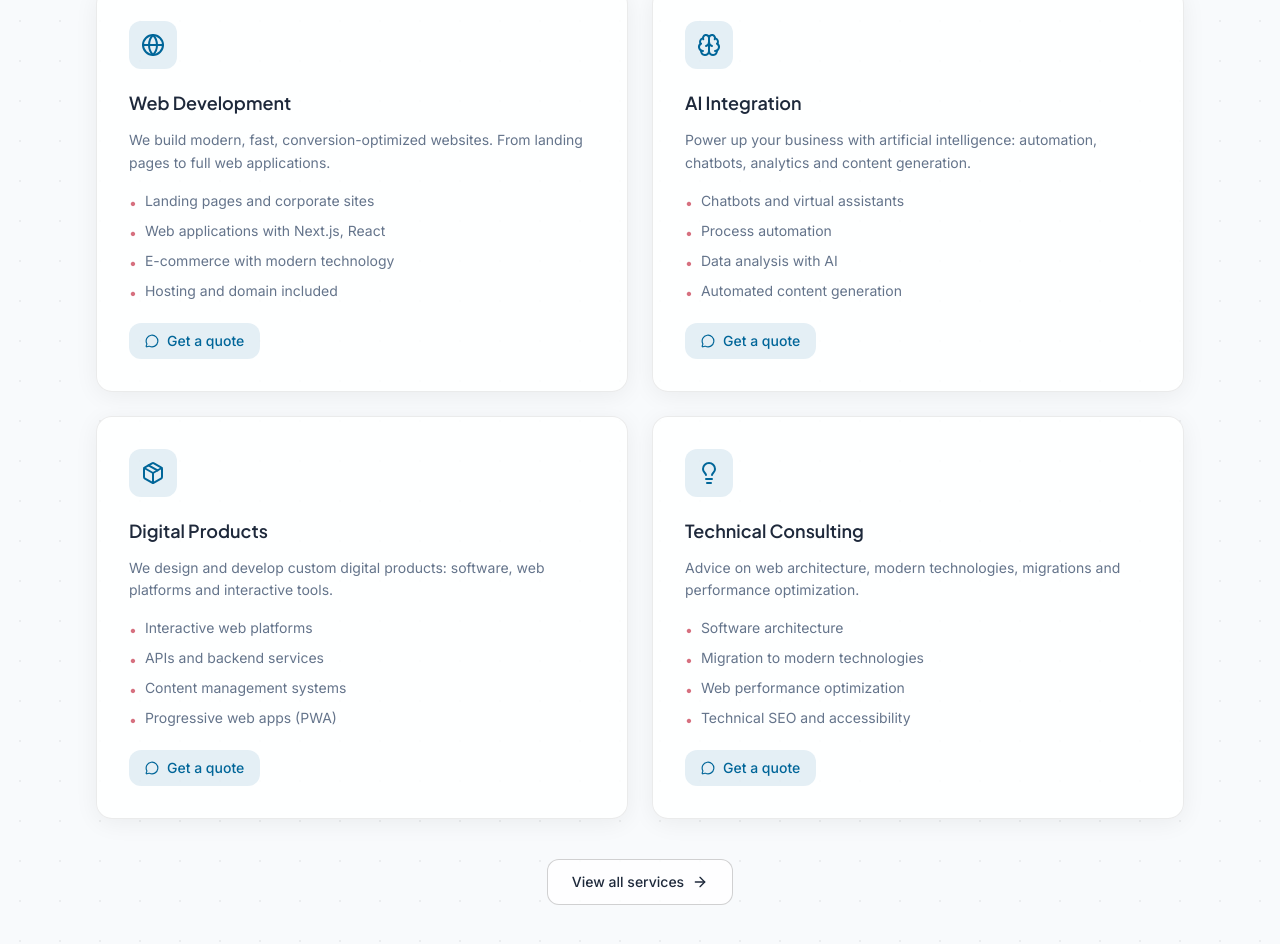
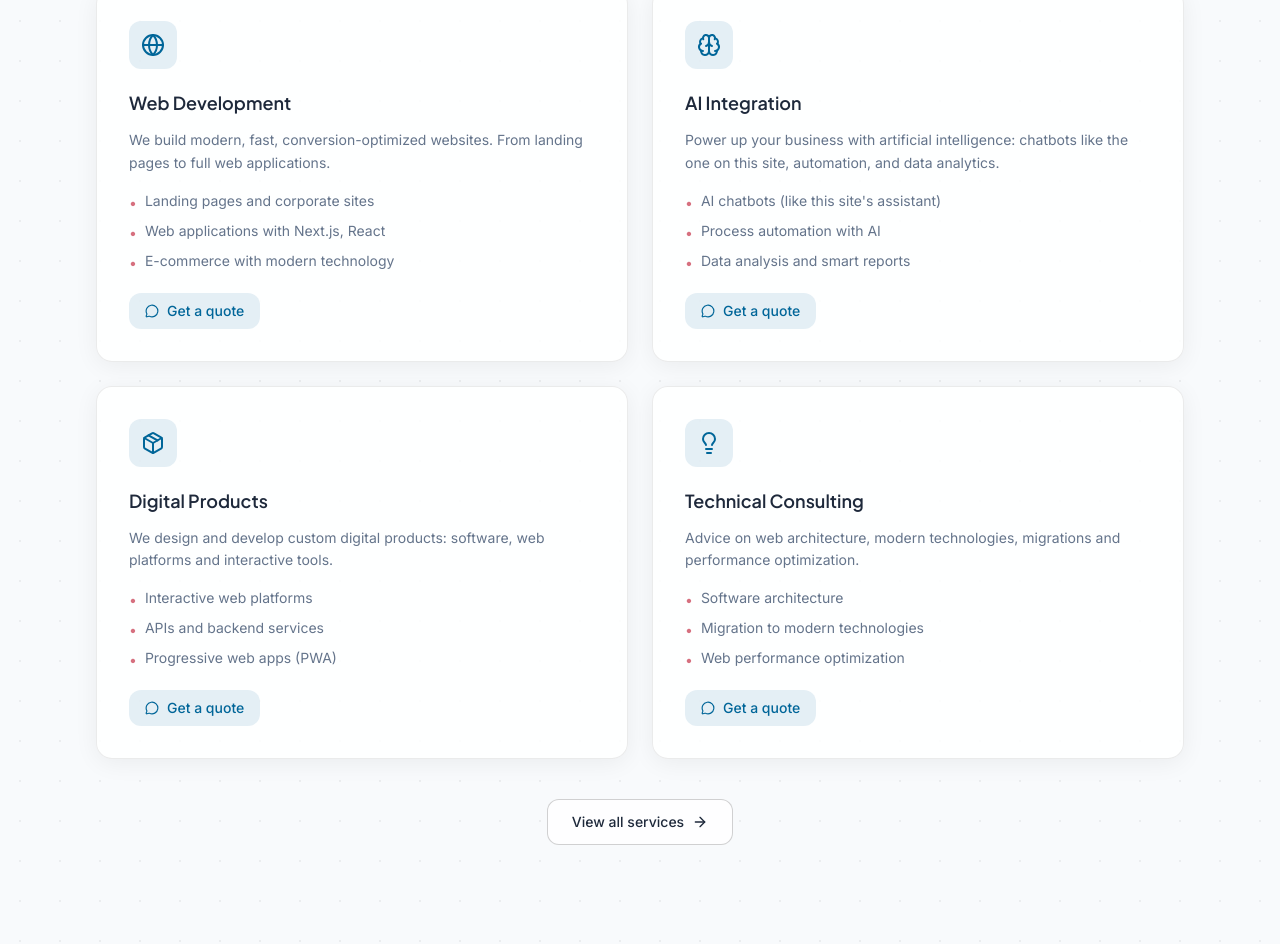
Before and after one commit to superdandi/infocob, a Next.js app: page / in a window 1280 px wide. Shown: the part 1079-2023 px from the top of the page. Built offline with nearby package versions, Linux system fonts and the light colour scheme; no server answers.

Commit message:
refactor: servicios a 3 items, destacar chatbot funcionando en Integración IA

```diff
--- a/src/components/ServiciosHome.tsx
+++ b/src/components/ServiciosHome.tsx
@@ -22,7 +22,7 @@ function ServiceCard({ service, index }: { service: Service; index: number }) {
       <p className="text-text-muted text-sm leading-relaxed mb-4">{desc}</p>
       {service.items && (
         <ul className="space-y-2 mb-5">
-          {service.items.map((_item, i) => (
+          {service.items.slice(0, 3).map((_item, i) => (
             <li key={i} className="text-text-muted text-sm flex items-start gap-2">
               <span className="text-brand/60 mt-0.5">&#x2022;</span>
               {t(`servicio-${index}-item-${i}`)}
--- a/src/data/services.ts
+++ b/src/data/services.ts
@@ -14,18 +14,16 @@ export const servicios: Service[] = [
       "Landing pages y sitios corporativos",
       "Aplicaciones web con Next.js, React",
       "E-commerce con tecnología moderna",
-      "Hosting y dominio incluidos",
     ],
   },
   {
     title: "Integración de IA",
-    description: "Potenciamos tu negocio con inteligencia artificial: automatización, chatbots, análisis y generación de contenido.",
+    description: "Potenciamos tu negocio con inteligencia artificial: chatbots como el de este sitio, automatización y análisis de datos.",
     icon: "Brain",
     items: [
-      "Chatbots y asistentes virtuales",
-      "Automatización de procesos",
-      "Análisis de datos con IA",
-      "Generación de contenido automatizada",
+      "Chatbots con IA (como el asistente de este sitio)",
+      "Automatización de procesos con IA",
+      "Análisis de datos e informes inteligentes",
     ],
   },
   {
@@ -35,7 +33,6 @@ export const servicios: Service[] = [
     items: [
       "Plataformas web interactivas",
       "APIs y servicios backend",
-      "Sistemas de gestión de contenido",
       "Aplicaciones progresivas (PWA)",
     ],
   },
@@ -47,7 +44,6 @@ export const servicios: Service[] = [
       "Arquitectura de software",
       "Migración a tecnologías modernas",
       "Optimización de rendimiento web",
-      "SEO técnico y accesibilidad",
     ],
   },
   {
@@ -57,7 +53,6 @@ export const servicios: Service[] = [
     items: [
       "Mantención de sitios web y hosting",
       "Soporte técnico informático presencial y remoto",
-      "Administración de redes y servidores",
       "Instalación y configuración de software",
     ],
   },
--- a/src/lib/locales/en.json
+++ b/src/lib/locales/en.json
@@ -92,35 +92,30 @@
   "servicio-0-item-0": "Landing pages and corporate sites",
   "servicio-0-item-1": "Web applications with Next.js, React",
   "servicio-0-item-2": "E-commerce with modern technology",
-  "servicio-0-item-3": "Hosting and domain included",
 
   "servicio-1-title": "AI Integration",
-  "servicio-1-desc": "Power up your business with artificial intelligence: automation, chatbots, analytics and content generation.",
-  "servicio-1-item-0": "Chatbots and virtual assistants",
-  "servicio-1-item-1": "Process automation",
-  "servicio-1-item-2": "Data analysis with AI",
-  "servicio-1-item-3": "Automated content generation",
+  "servicio-1-desc": "Power up your business with artificial intelligence: chatbots like the one on this site, automation, and data analytics.",
+  "servicio-1-item-0": "AI chatbots (like this site's assistant)",
+  "servicio-1-item-1": "Process automation with AI",
+  "servicio-1-item-2": "Data analysis and smart reports",
 
   "servicio-2-title": "Digital Products",
   "servicio-2-desc": "We design and develop custom digital products: software, web platforms and interactive tools.",
   "servicio-2-item-0": "Interactive web platforms",
   "servicio-2-item-1": "APIs and backend services",
-  "servicio-2-item-2": "Content management systems",
-  "servicio-2-item-3": "Progressive web apps (PWA)",
+  "servicio-2-item-2": "Progressive web apps (PWA)",
 
   "servicio-3-title": "Technical Consulting",
   "servicio-3-desc": "Advice on web architecture, modern technologies, migrations and performance optimization.",
   "servicio-3-item-0": "Software architecture",
   "servicio-3-item-1": "Migration to modern technologies",
   "servicio-3-item-2": "Web performance optimization",
-  "servicio-3-item-3": "Technical SEO and accessibility",
 
   "servicio-4-title": "Technical Support",
   "servicio-4-desc": "Maintenance, support and administration of equipment, networks and websites to keep your business running smoothly.",
   "servicio-4-item-0": "Website and hosting maintenance",
   "servicio-4-item-1": "On-site and remote IT technical support",
-  "servicio-4-item-2": "Network and server administration",
-  "servicio-4-item-3": "Software installation and configuration",
+  "servicio-4-item-2": "Software installation and configuration",
 
   "cta.title": "Ready for your next digital project?",
   "cta.desc": "Let's talk about your idea. From a website to an AI-powered platform, I have the experience to make it happen.",
--- a/src/lib/locales/es.json
+++ b/src/lib/locales/es.json
@@ -92,35 +92,30 @@
   "servicio-0-item-0": "Landing pages y sitios corporativos",
   "servicio-0-item-1": "Aplicaciones web con Next.js, React",
   "servicio-0-item-2": "E-commerce con tecnología moderna",
-  "servicio-0-item-3": "Hosting y dominio incluidos",
 
   "servicio-1-title": "Integración de IA",
-  "servicio-1-desc": "Potenciamos tu negocio con inteligencia artificial: automatización, chatbots, análisis y generación de contenido.",
-  "servicio-1-item-0": "Chatbots y asistentes virtuales",
-  "servicio-1-item-1": "Automatización de procesos",
-  "servicio-1-item-2": "Análisis de datos con IA",
-  "servicio-1-item-3": "Generación de contenido automatizada",
+  "servicio-1-desc": "Potenciamos tu negocio con inteligencia artificial: chatbots como el de este sitio, automatización y análisis de datos.",
+  "servicio-1-item-0": "Chatbots con IA (como el asistente de este sitio)",
+  "servicio-1-item-1": "Automatización de procesos con IA",
+  "servicio-1-item-2": "Análisis de datos e informes inteligentes",
 
   "servicio-2-title": "Productos Digitales",
   "servicio-2-desc": "Diseñamos y desarrollamos productos digitales a medida: software, plataformas web y herramientas interactivas.",
   "servicio-2-item-0": "Plataformas web interactivas",
   "servicio-2-item-1": "APIs y servicios backend",
-  "servicio-2-item-2": "Sistemas de gestión de contenido",
-  "servicio-2-item-3": "Aplicaciones progresivas (PWA)",
+  "servicio-2-item-2": "Aplicaciones progresivas (PWA)",
 
   "servicio-3-title": "Consultoría Técnica",
   "servicio-3-desc": "Asesoría en arquitectura web, tecnologías modernas, migraciones y optimización de rendimiento.",
   "servicio-3-item-0": "Arquitectura de software",
   "servicio-3-item-1": "Migración a tecnologías modernas",
   "servicio-3-item-2": "Optimización de rendimiento web",
-  "servicio-3-item-3": "SEO técnico y accesibilidad",
 
   "servicio-4-title": "Soporte Técnico",
   "servicio-4-desc": "Mantención, soporte y administración de equipos, redes y sitios web para que tu negocio funcione sin interrupciones.",
   "servicio-4-item-0": "Mantención de sitios web y hosting",
   "servicio-4-item-1": "Soporte técnico informático presencial y remoto",
-  "servicio-4-item-2": "Administración de redes y servidores",
-  "servicio-4-item-3": "Instalación y configuración de software",
+  "servicio-4-item-2": "Instalación y configuración de software",
 
   "cta.title": "¿Listo para tu próximo proyecto digital?",
   "cta.desc": "Conversemos sobre tu idea. Desde un sitio web hasta una plataforma con IA, tengo la experiencia para hacerlo realidad.",
```
